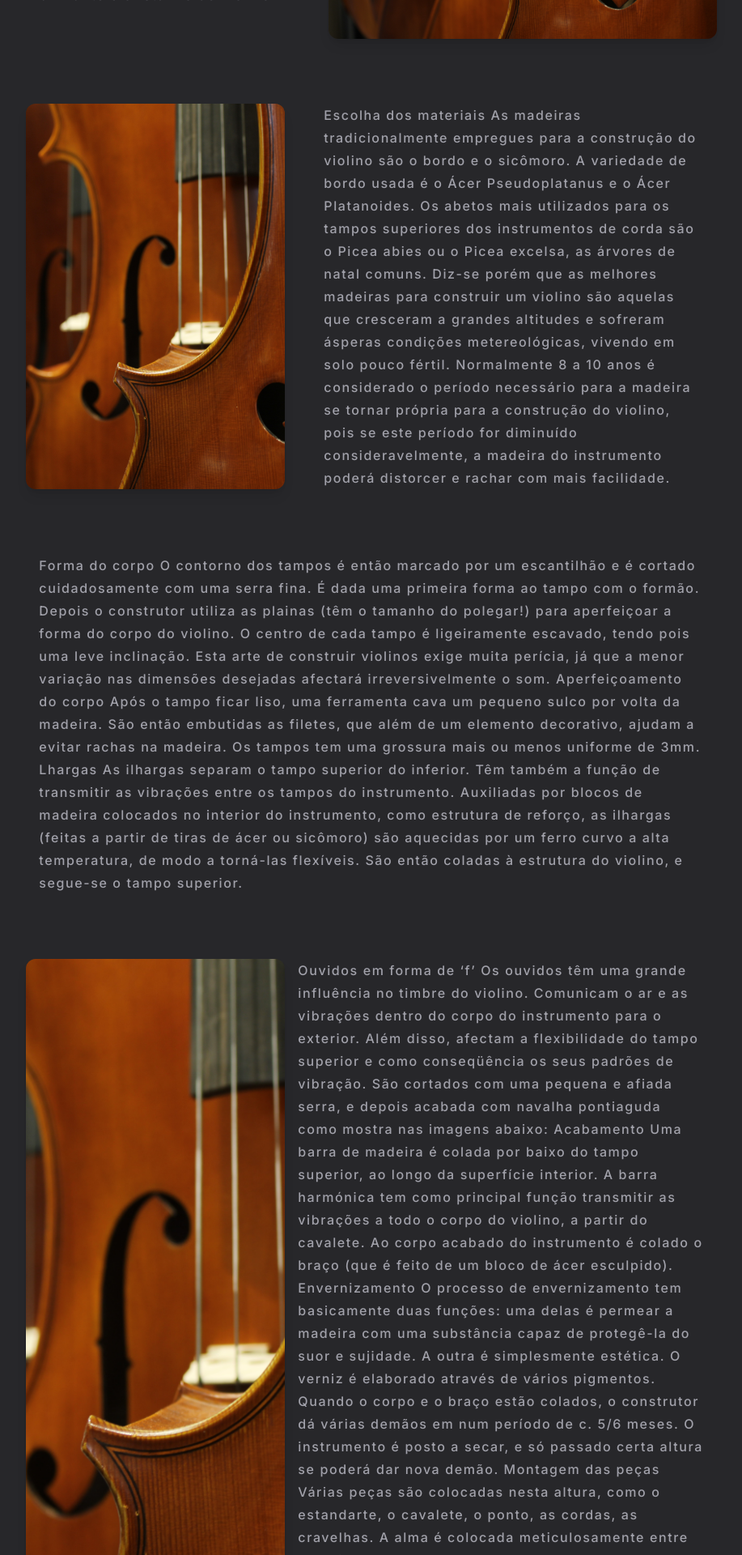
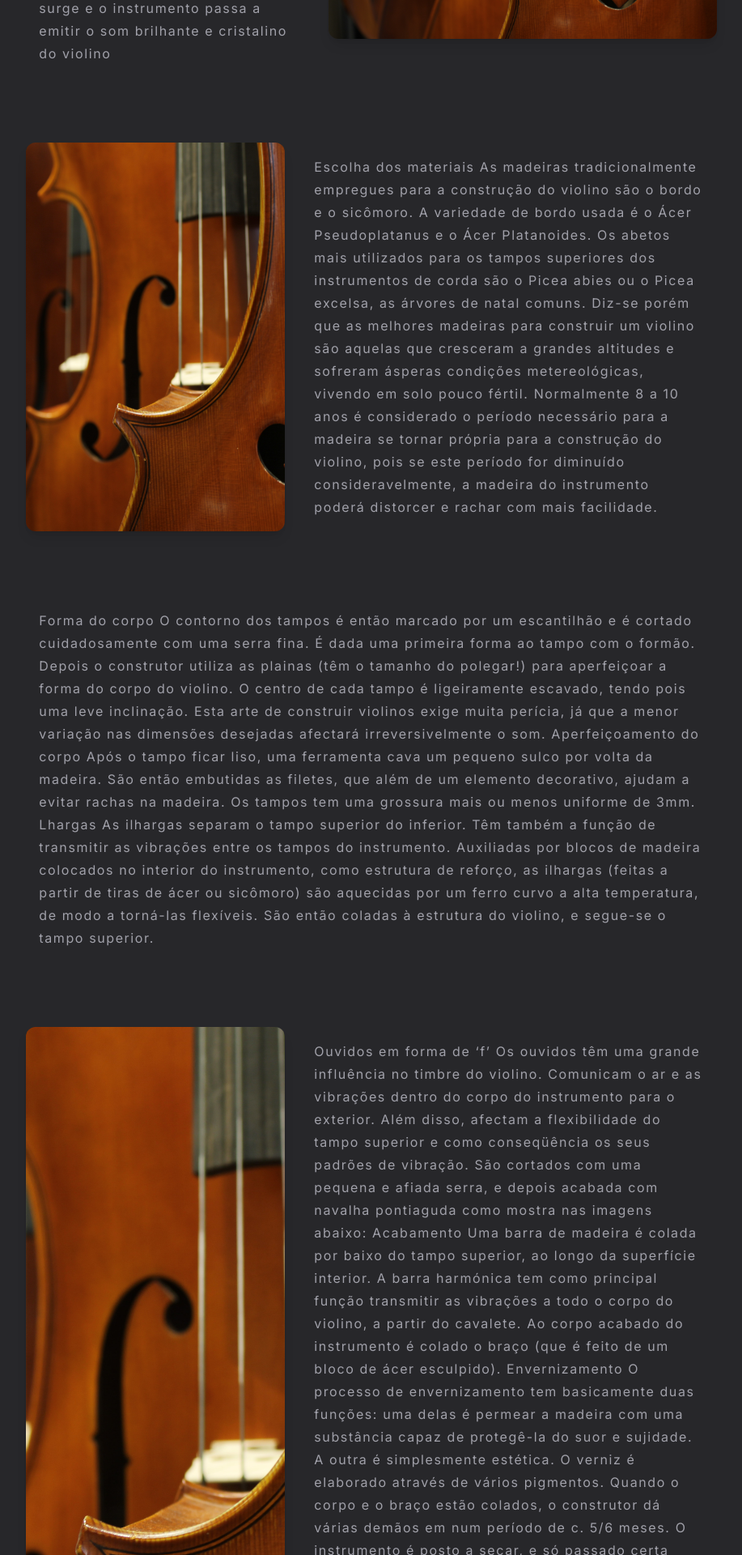
Before and after one commit to PabloJesusdaSilva/Lutheria, a Next.js app: page /works in a window 1280 px wide. Shown: the part 840-2760 px from the top of the page at 81% size, without its empty margins (181-1098 px from the left). Built offline with nearby package versions, Linux system fonts and the light colour scheme.

Commit message:
git commit -m ":fix: fixing layout error"

```diff
--- a/src/app/works/page.tsx
+++ b/src/app/works/page.tsx
@@ -18,8 +18,8 @@ const Works = () => {
             </div>
 
             <div className='flex flex-col w-8/12 space-y-20 my-5'>
-               <div className='flex'>
-                  <p className='px-4 text-zinc-400 font-medium tracking-widest leading-7'>
+               <div className='flex space-x-5'>
+                  <p className='p-4 text-zinc-400 tracking-widest leading-7 rounded-xl transition-all duration-300 hover:bg-zinc-900'>
                      A construção de um bom violino requer por parte do construtor muita arte, precisão e persistência, pois o instrumento é inteiramente  feito à mão. Depois de vários processos de labuta, desde a escolha da madeira ao envernizamento, que podem durar vários meses, o produto final surge e o instrumento passa a emitir o som brilhante e cristalino do violino
                   </p>
 
@@ -30,30 +30,30 @@ const Works = () => {
                   />
                </div>
 
-               <div className='flex'>
-                  <Image
-                     alt=''
-                     src={ImageProduct}
-                     className='w-80 mr-8 object-cover rounded-xl shadow-lg'
-                  />
-
-                  <p className='px-4 text-zinc-400 font-medium tracking-widest leading-7'>
-                     Escolha dos materiais As madeiras tradicionalmente empregues para a construção do violino são o bordo e o sicômoro. A variedade de bordo usada é o Ácer Pseudoplatanus e o Ácer Platanoides. Os abetos mais utilizados para os tampos superiores dos instrumentos de corda são o Picea abies ou o Picea excelsa, as árvores de natal comuns. Diz-se porém que as melhores madeiras para construir um violino são aquelas que cresceram a grandes altitudes e sofreram ásperas condições metereológicas, vivendo em solo pouco fértil. Normalmente 8 a 10 anos é considerado o período necessário para a madeira se tornar própria para a construção do violino, pois se este período for diminuído consideravelmente, a madeira do instrumento poderá distorcer e rachar com mais facilidade.
-                  </p>
-               </div>
-
-               <p className='px-4 text-zinc-400 font-medium tracking-widest leading-7'>
-                  Forma do corpo O contorno dos tampos é então marcado por um escantilhão e é cortado cuidadosamente com uma serra fina. É dada uma primeira forma ao tampo com o formão. Depois o construtor utiliza as plainas (têm o tamanho do polegar!) para aperfeiçoar a forma do corpo do violino. O centro de cada tampo é ligeiramente escavado, tendo pois uma leve inclinação. Esta arte de construir violinos exige muita perícia, já que a menor variação nas dimensões desejadas afectará irreversivelmente o som. Aperfeiçoamento do corpo Após o tampo ficar liso, uma ferramenta cava um pequeno sulco por volta da madeira. São então embutidas as filetes, que além de um elemento decorativo, ajudam a evitar rachas na madeira. Os tampos tem uma grossura mais ou menos uniforme de 3mm. Lhargas As ilhargas separam o tampo superior do inferior. Têm também a função de transmitir as vibrações entre os tampos do instrumento. Auxiliadas por blocos de madeira colocados no interior do instrumento, como estrutura de reforço, as ilhargas (feitas a partir de tiras de ácer ou sicômoro) são aquecidas por um ferro curvo a alta temperatura, de modo a torná-las flexíveis. São então coladas à estrutura do violino, e segue-se o tampo superior.
-               </p>
-
-               <div className='flex pb-20'>
+               <div className='flex space-x-5'>
                   <Image
                      alt=''
                      src={ImageProduct}
                      className='w-80 object-cover rounded-xl shadow-lg'
                   />
 
-                  <p className='px-4 text-zinc-400 font-medium tracking-widest leading-7'>
+                  <p className='p-4 text-zinc-400 tracking-widest leading-7 rounded-xl transition-all duration-300 hover:bg-zinc-900'>
+                     Escolha dos materiais As madeiras tradicionalmente empregues para a construção do violino são o bordo e o sicômoro. A variedade de bordo usada é o Ácer Pseudoplatanus e o Ácer Platanoides. Os abetos mais utilizados para os tampos superiores dos instrumentos de corda são o Picea abies ou o Picea excelsa, as árvores de natal comuns. Diz-se porém que as melhores madeiras para construir um violino são aquelas que cresceram a grandes altitudes e sofreram ásperas condições metereológicas, vivendo em solo pouco fértil. Normalmente 8 a 10 anos é considerado o período necessário para a madeira se tornar própria para a construção do violino, pois se este período for diminuído consideravelmente, a madeira do instrumento poderá distorcer e rachar com mais facilidade.
+                  </p>
+               </div>
+
+               <p className='p-4 text-zinc-400 tracking-widest leading-7 rounded-xl transition-all duration-300 hover:bg-zinc-900'>
+                  Forma do corpo O contorno dos tampos é então marcado por um escantilhão e é cortado cuidadosamente com uma serra fina. É dada uma primeira forma ao tampo com o formão. Depois o construtor utiliza as plainas (têm o tamanho do polegar!) para aperfeiçoar a forma do corpo do violino. O centro de cada tampo é ligeiramente escavado, tendo pois uma leve inclinação. Esta arte de construir violinos exige muita perícia, já que a menor variação nas dimensões desejadas afectará irreversivelmente o som. Aperfeiçoamento do corpo Após o tampo ficar liso, uma ferramenta cava um pequeno sulco por volta da madeira. São então embutidas as filetes, que além de um elemento decorativo, ajudam a evitar rachas na madeira. Os tampos tem uma grossura mais ou menos uniforme de 3mm. Lhargas As ilhargas separam o tampo superior do inferior. Têm também a função de transmitir as vibrações entre os tampos do instrumento. Auxiliadas por blocos de madeira colocados no interior do instrumento, como estrutura de reforço, as ilhargas (feitas a partir de tiras de ácer ou sicômoro) são aquecidas por um ferro curvo a alta temperatura, de modo a torná-las flexíveis. São então coladas à estrutura do violino, e segue-se o tampo superior.
+               </p>
+
+               <div className='flex pb-20 space-x-5'>
+                  <Image
+                     alt=''
+                     src={ImageProduct}
+                     className='w-80 object-cover rounded-xl shadow-lg'
+                  />
+
+                  <p className='p-4 text-zinc-400 tracking-widest leading-7 rounded-xl transition-all duration-300 hover:bg-zinc-900'>
                      Ouvidos em forma de ‘f’ Os ouvidos têm uma grande influência no timbre do violino. Comunicam o ar e as vibrações dentro do corpo do instrumento para o exterior. Além disso, afectam a flexibilidade do tampo superior e como conseqüência os seus padrões de vibração. São cortados com uma pequena e afiada serra, e depois acabada com navalha pontiaguda como mostra nas imagens abaixo: Acabamento Uma barra de madeira é colada por baixo do tampo superior, ao longo da superfície interior. A barra harmónica tem como principal função transmitir as vibrações a todo o corpo do violino, a partir do cavalete. Ao corpo acabado do instrumento é colado o braço (que é feito de um bloco de ácer esculpido). Envernizamento O processo de envernizamento tem basicamente duas funções: uma delas é permear a madeira com uma substância capaz de protegê-la do suor e sujidade. A outra é simplesmente estética. O verniz é elaborado através de vários pigmentos. Quando o corpo e o braço estão colados, o construtor dá várias demãos em num período de c. 5/6 meses. O instrumento é posto a secar, e só passado certa altura se poderá dar nova demão. Montagem das peças Várias peças são colocadas nesta altura, como o estandarte, o cavalete, o ponto, as cordas, as cravelhas. A alma é colocada meticulosamente entre os dois tampos, de modo a propagar o som e vibrações para as costas. O cavalete, além de suportar as cordas, permite a transmissão do som para o corpo do violino.
                   </p>
                </div>
```
